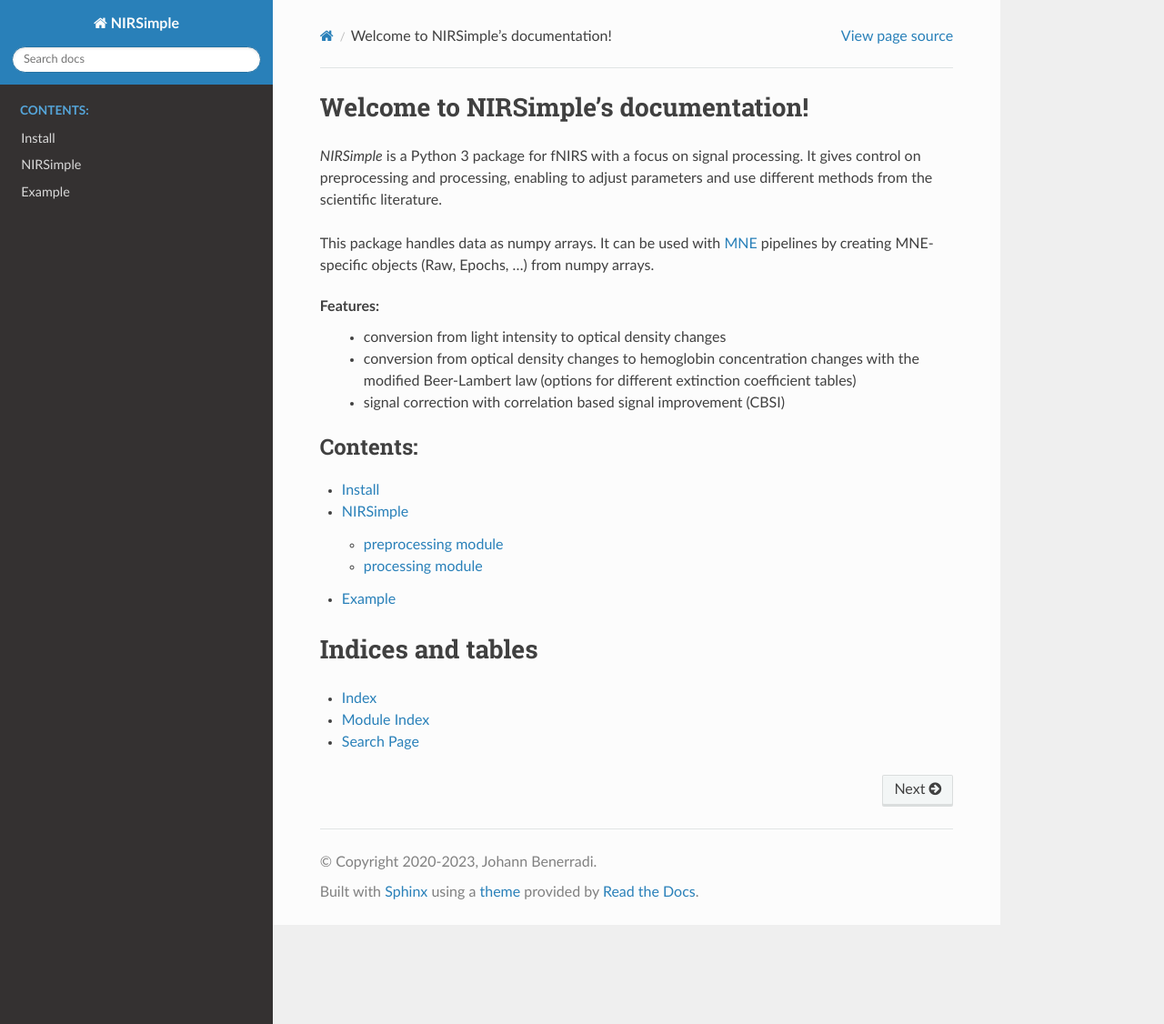
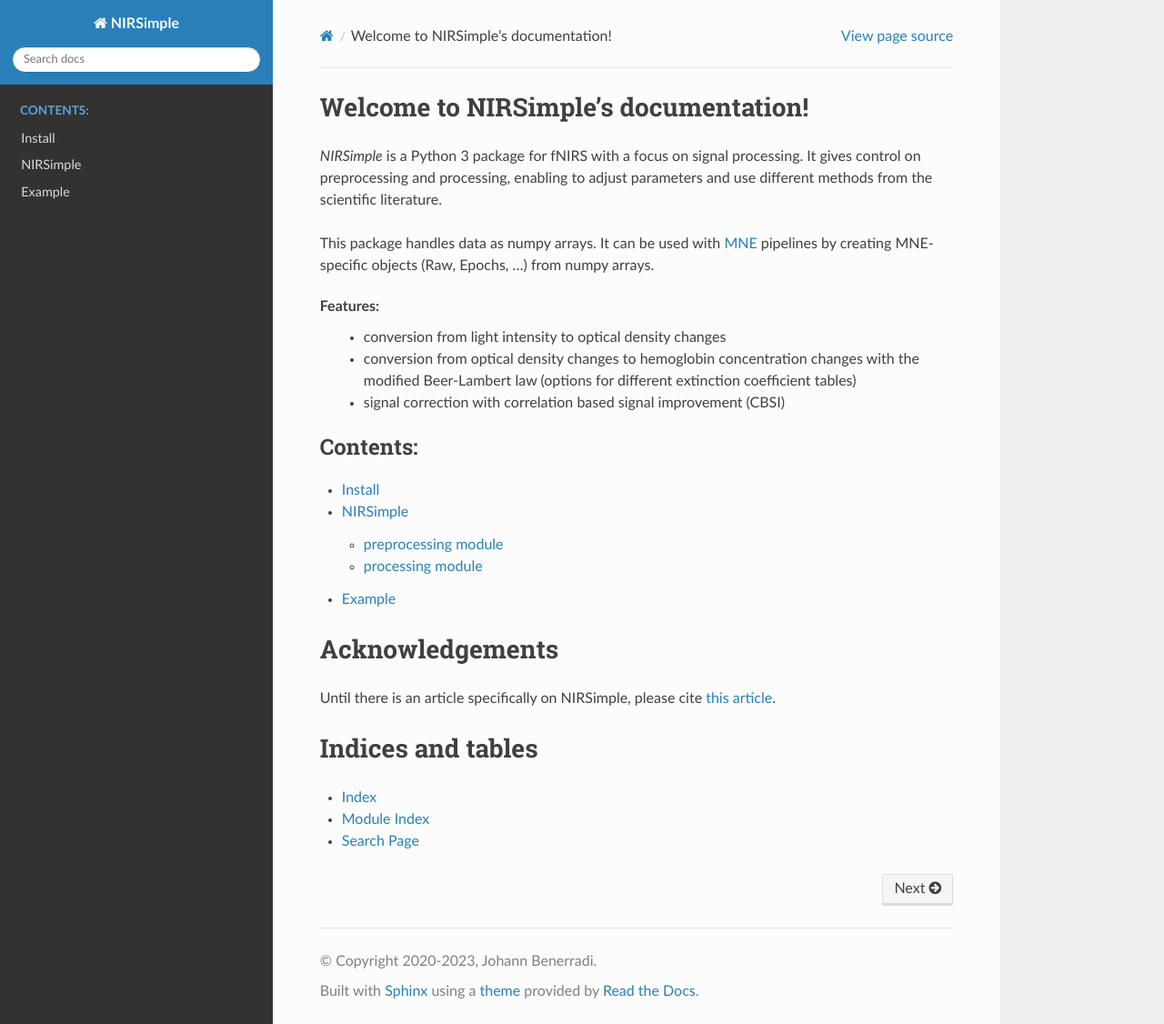
Before and after one commit to HanBnrd/NIRSimple, a Sphinx documentation site: the page built from docs/source/index.rst, in a window 1280 px wide and 1126 px high. Shown: the whole window at 91% size. Built offline with Sphinx 7.4.7 and the Read the Docs theme 2.0.0, drawn with Linux system fonts in a browser that asks for light colours.

Commit message:
Update doc

```diff
--- a/docs/source/index.rst
+++ b/docs/source/index.rst
@@ -28,6 +28,11 @@ Features:
    example
 
 
+Acknowledgements
+================
+Until there is an article specifically on NIRSimple, please cite `this article <https://doi.org/10.3389/fnrgo.2023.994969>`_.
+
+
 Indices and tables
 ==================
 
```
